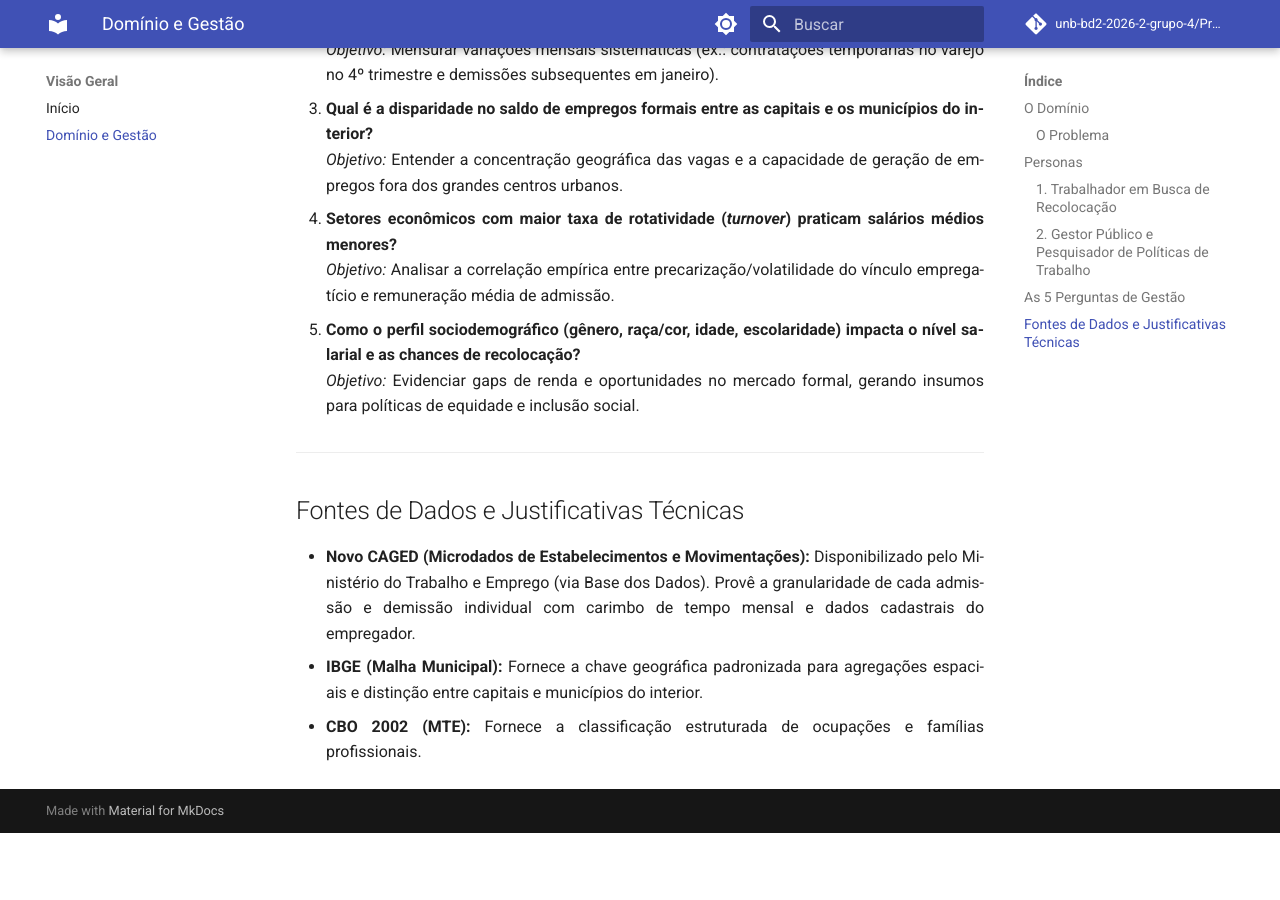
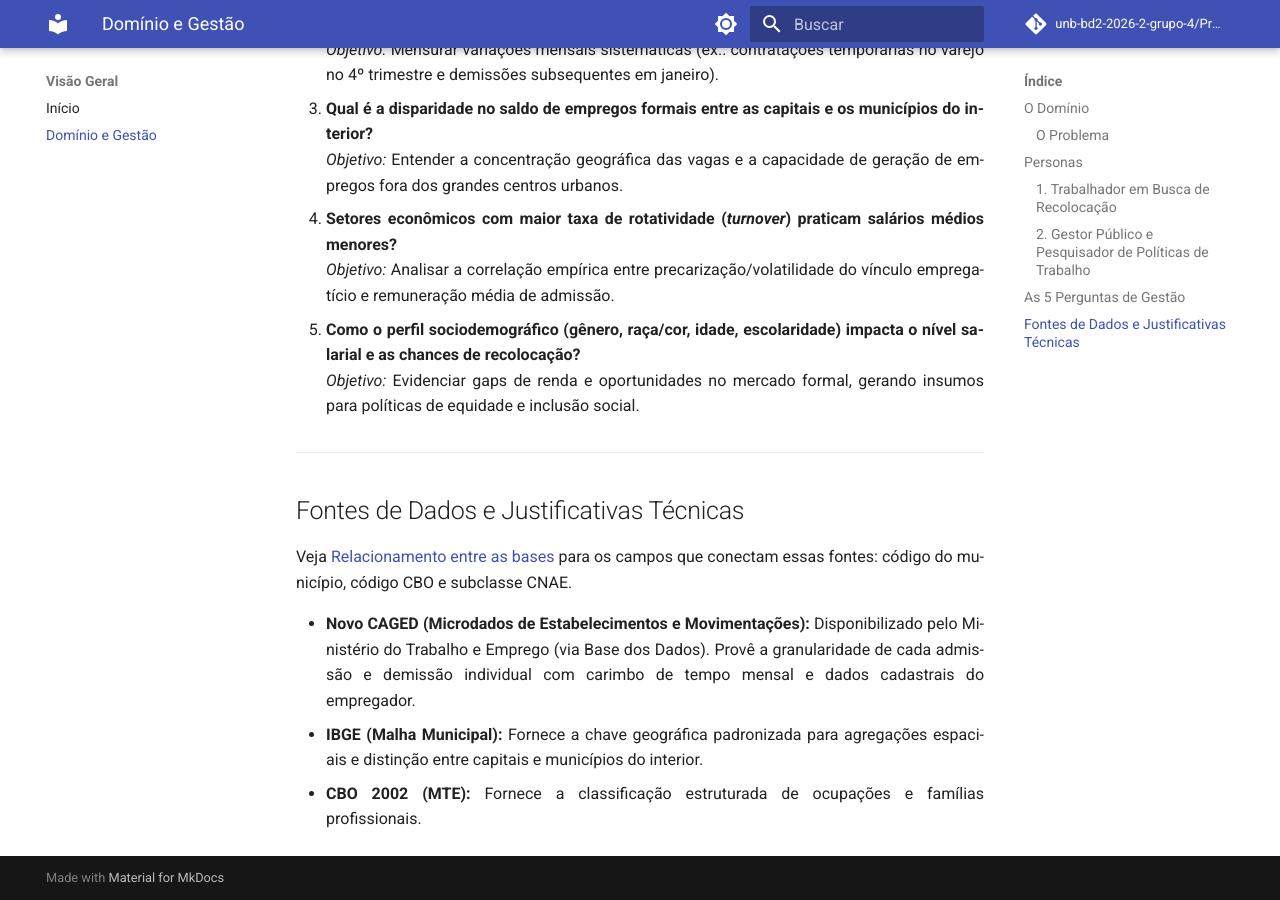
Before and after one commit to unb-bd2-2026-2-grupo-4/ProjetoIntegrado, an MkDocs documentation site: the page built from docs/dominio.md, in a window 1280 px wide and 900 px high, scrolled down 1417 px. Built offline with MkDocs 1.6.1 and Material for MkDocs 9.7.7, drawn with Linux system fonts in a browser that asks for light colours; comment, search, counter and statistics services are not loaded; before the commit the page ends 2250 px from its top, so only the background shows below that.

Commit message:
docs: atualiza documentacao de dominio e perguntas de gestao

```diff
--- a/docs/dominio.md
+++ b/docs/dominio.md
@@ -47,6 +47,8 @@ O **METRA** tem como critério de sucesso a capacidade de responder de forma ág
 
 ## Fontes de Dados e Justificativas Técnicas
 
+Veja [Relacionamento entre as bases](relacionamentos.md) para os campos que conectam essas fontes: código do município, código CBO e subclasse CNAE.
+
 - **Novo CAGED (Microdados de Estabelecimentos e Movimentações):** Disponibilizado pelo Ministério do Trabalho e Emprego (via Base dos Dados). Provê a granularidade de cada admissão e demissão individual com carimbo de tempo mensal e dados cadastrais do empregador.
 - **IBGE (Malha Municipal):** Fornece a chave geográfica padronizada para agregações espaciais e distinção entre capitais e municípios do interior.
 - **CBO 2002 (MTE):** Fornece a classificação estruturada de ocupações e famílias profissionais.
```
